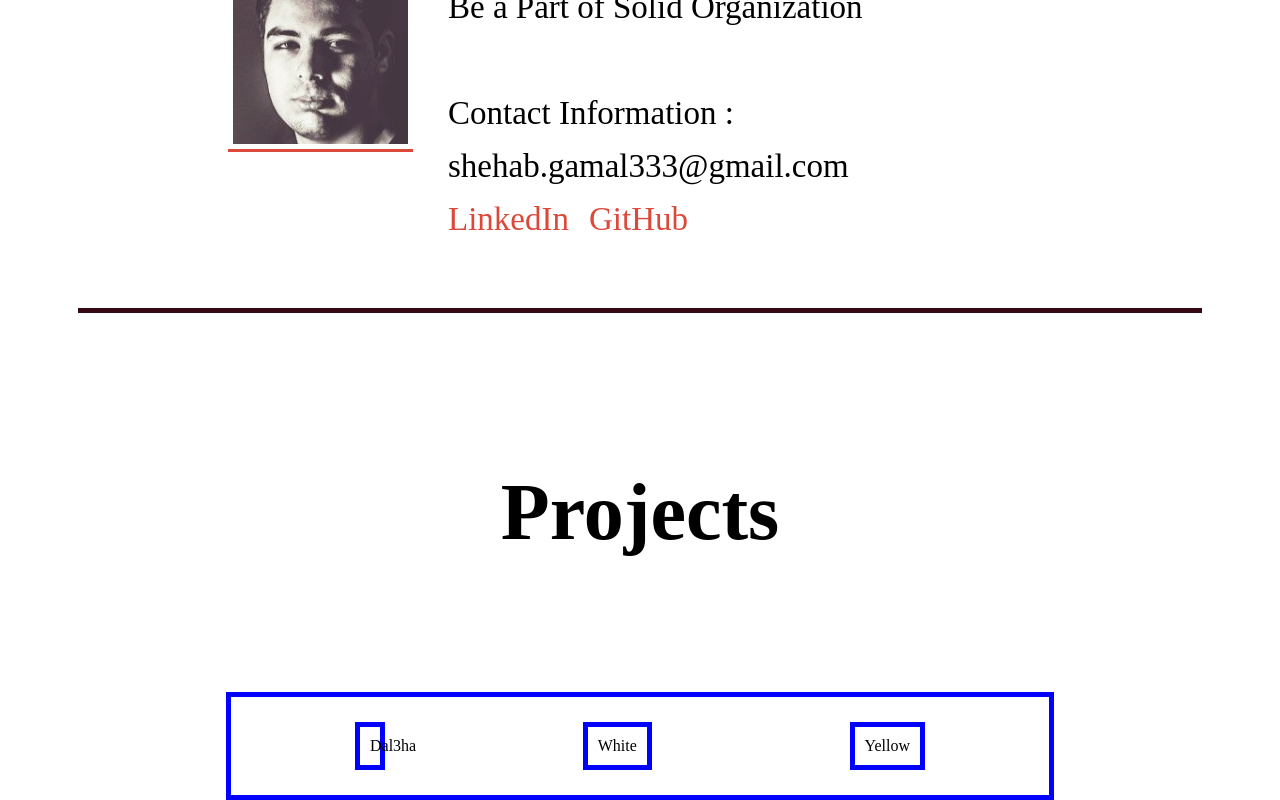
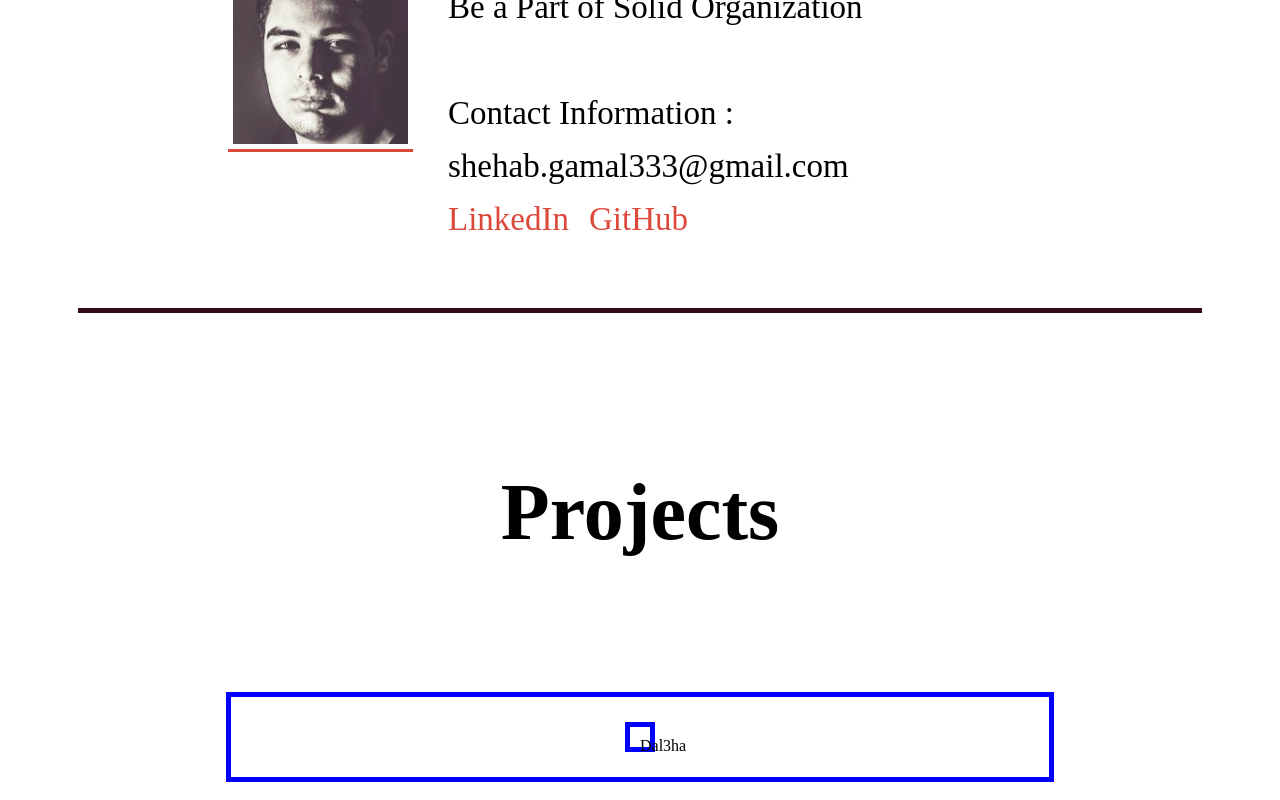
Before and after one commit to ShehabGamal/Personal-Portfolio, a React (Create React App) app: page / in a window 1280 px wide. Shown: the part 370-1170 px from the top of the page. Built offline with nearby package versions, Linux system fonts and the light colour scheme.

Commit message:
Debugging cards Component

```diff
--- a/src/Components/Cards/Cards.js
+++ b/src/Components/Cards/Cards.js
@@ -57,8 +57,6 @@ const Cards = () => {
           <FlipCardBack>Dal3ha</FlipCardBack>
         </FlipCardInner>
       </CardBasicDiv>
-      <CardBasicDiv> White </CardBasicDiv>
-      <CardBasicDiv> Yellow </CardBasicDiv>
     </BasicDiv>
   );
 };
```
